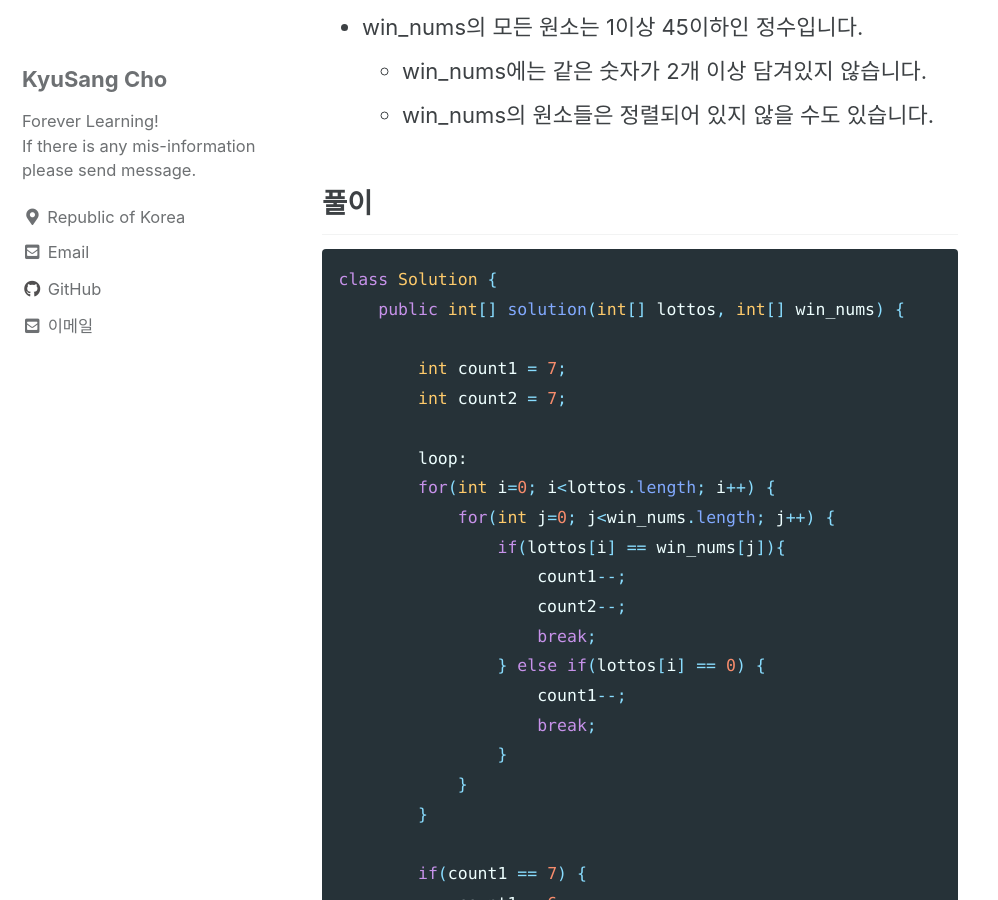
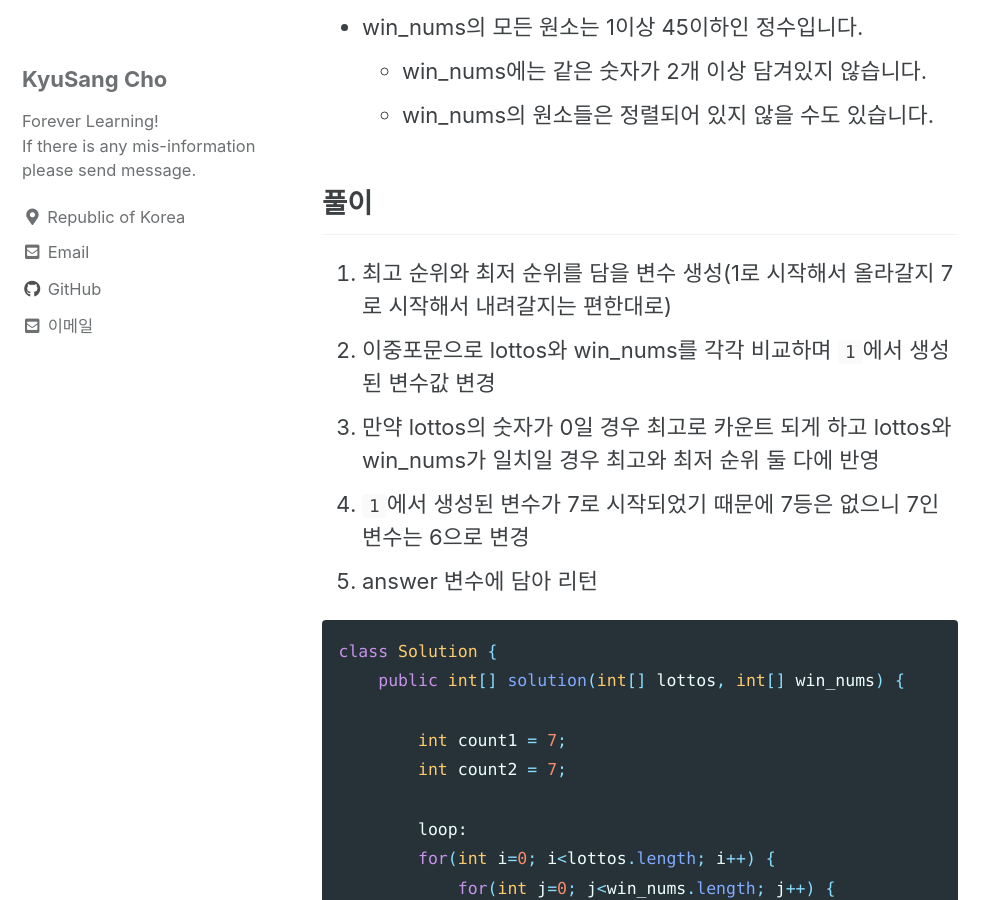
Before and after one commit to DevKS-Yet/DevKs-Yet.github.io, a Jekyll site: the page built from _posts/2021-11-04-30(programmers001).md, in a window 1280 px wide and 900 px high, scrolled down 2104 px. Shown: the whole window, without its empty margins (0-998 px from the left). Built offline with Jekyll 4.4.1, drawn with Linux system fonts in a browser that asks for light colours; cached includes are drawn as plain includes.

Commit message:
Update 2021-11-04-30(programmers001).md

````diff
--- a/_posts/2021-11-04-30(programmers001).md
+++ b/_posts/2021-11-04-30(programmers001).md
@@ -54,6 +54,13 @@ __제한사항__
 
 
 ## 풀이
+1. 최고 순위와 최저 순위를 담을 변수 생성(1로 시작해서 올라갈지 7로 시작해서 내려갈지는 편한대로)
+2. 이중포문으로 lottos와 win_nums를 각각 비교하며 `1`에서 생성된 변수값 변경
+3. 만약 lottos의 숫자가 0일 경우 최고로 카운트 되게 하고 lottos와 win_nums가 일치일 경우 최고와 최저 순위 둘 다에 반영
+4. `1`에서 생성된 변수가 7로 시작되었기 때문에 7등은 없으니 7인 변수는 6으로 변경
+5. answer 변수에 담아 리턴
+
+
 ```java
 class Solution {
     public int[] solution(int[] lottos, int[] win_nums) {
````
